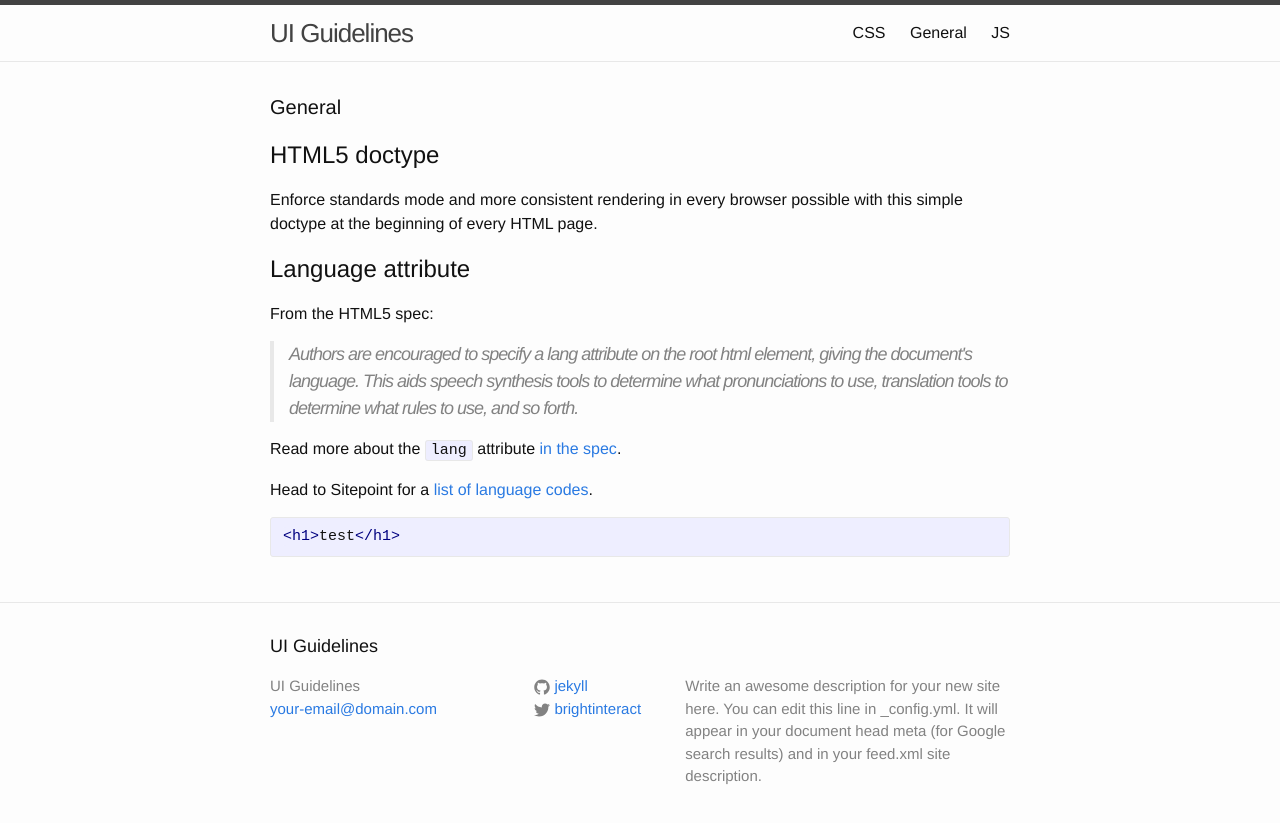
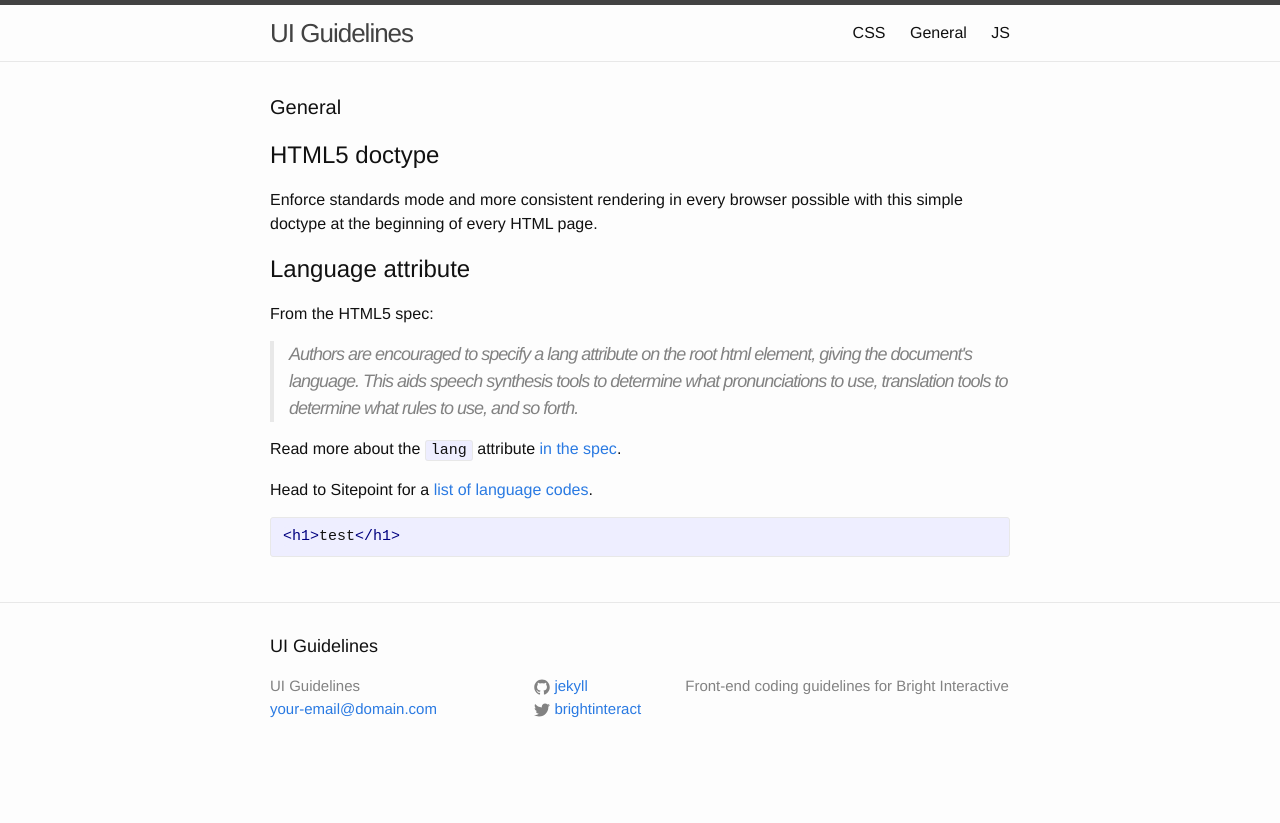
Before and after one commit to brightinteractive/ui-guidelines, a Jekyll site: the page built from index.html, in a window 1280 px wide. Shown: the top 823 px of the page. Built offline with Jekyll 4.4.1, drawn with Linux system fonts in a browser that asks for light colours.

Commit message:
Update site details in config

```diff
--- a/_config.yml
+++ b/_config.yml
@@ -2,11 +2,9 @@
 title: UI Guidelines
 email: your-email@domain.com
 description: > # this means to ignore newlines until "baseurl:"
-  Write an awesome description for your new site here. You can edit this
-  line in _config.yml. It will appear in your document head meta (for
-  Google search results) and in your feed.xml site description.
-baseurl: "" # the subpath of your site, e.g. /blog/
-url: "http://yourdomain.com" # the base hostname & protocol for your site
+  Front-end coding guidelines for Bright Interactive
+baseurl: "/ui-guidelines/" # the subpath of your site, e.g. /blog/
+url: "http://brightinteractive.github.io" # the base hostname & protocol for your site
 twitter_username: brightinteract
 github_username:  jekyll
 
```
